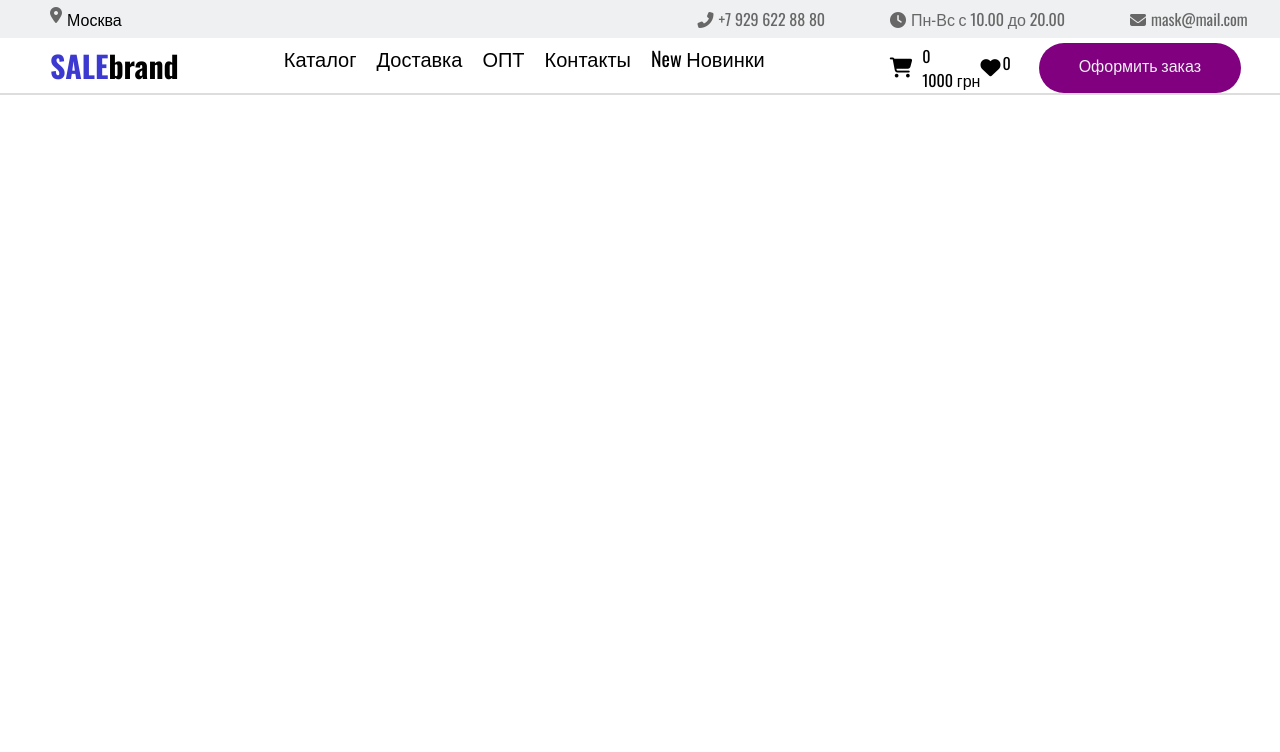
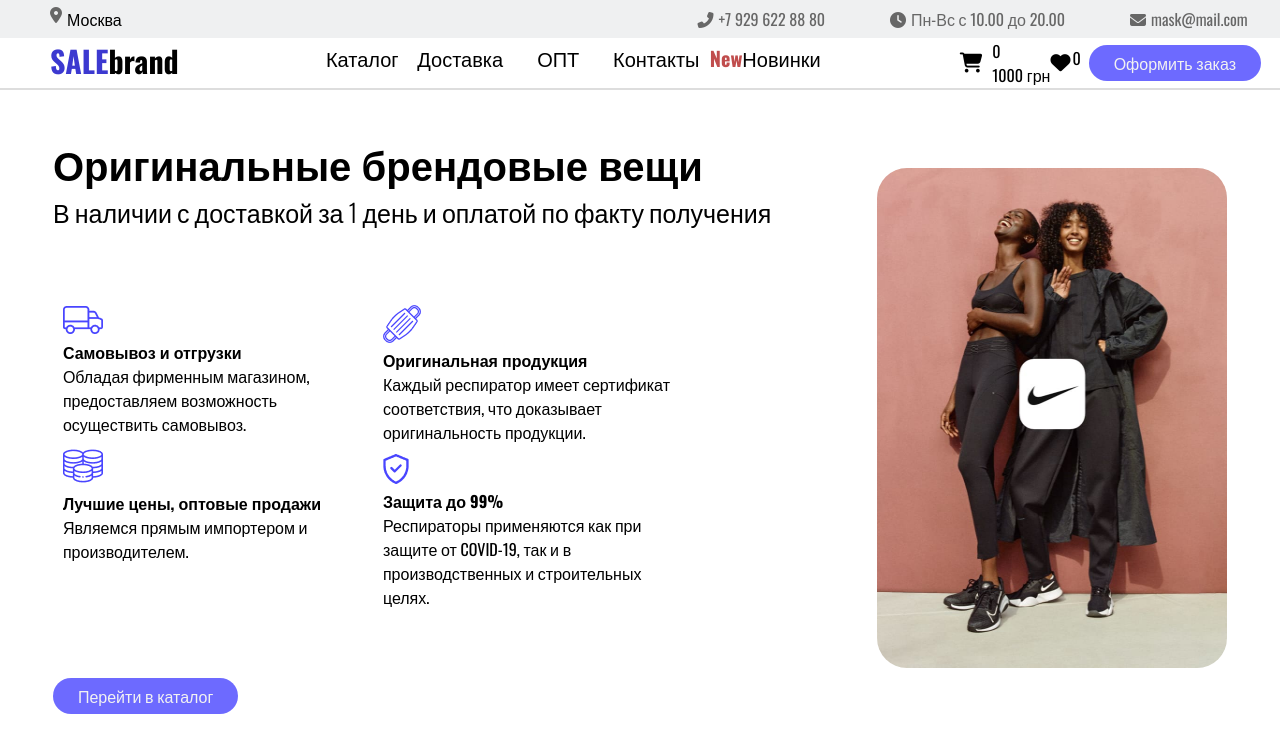
Before and after one commit to Flixalator/marketplace, a plain HTML site: page index.html in a window 1280 px wide. Drawn offline with nearby package versions, Linux system fonts and the light colour scheme.

Commit message:
create a main screen

```diff
--- a/css/index.css
+++ b/css/index.css
@@ -15,6 +15,12 @@
     background-color: #E5E5E7;
     width: 10px;
     height: 10px;
+}
+strong{
+    color: rgb(192, 77, 77);
+}
+h1{
+    font-size: 40px;
 }
 /* Contact panel */
 .about-us{
@@ -44,7 +50,6 @@
 nav{
     display: flex;
     flex-direction: row;
-    padding: 5px 0 0 0;
     justify-content: space-between;
     border-bottom: 2px solid #DDDDDD;
     font-size: 16px;
@@ -65,6 +70,7 @@ nav .logo span:last-child{
 }
 nav .pagination{
     height: 50px;
+    width: 40%;
 }
 nav .pagination ul{
     display: flex;
@@ -73,13 +79,18 @@ nav .pagination ul{
     height: 100%;
 }
 nav .pagination li {
-    margin-right: 20px;
     font-size: 20px;
     height: 100%;
-    transition: .2s;
+    padding: 5px;
+    transition: .1s;
+    width: 120px;
+    display: flex;
+    flex-direction: row;
+    justify-content: center;
 }
 nav .pagination li:hover {
     border-bottom: 2px solid #4945FF;
+    background: #f3f3f3;
     cursor: pointer;
 }
 nav .interface{
@@ -99,10 +110,48 @@ nav .interface .likes i{
     font-size: 20px;
 }
 nav .interface .order{
-    margin-left: 20px;
-    margin-right: 20px;
+    display: flex;
+    flex-direction: column;
+    justify-content: center;
+    cursor: pointer;
+}
+nav .interface .order span,
+section .info .show-catalog span{
+    background-color: #6d6aff;
     border-radius: 40px;
-    padding: 10px 40px;
-    background-color: purple;
-    color: #EFF0F1;
+    color:#f2f2f2;
+    padding: 6px 25px;
 }
+
+/* Main screen */
+section{
+    display: flex;
+    flex-direction: row;
+    align-items: center;
+    justify-content: space-around;
+    margin-top: 10px;
+    height: 80vh;
+}
+section .image img{
+    width: 350px;
+    height: 500px;
+    border-radius: 30px;
+}
+
+section .info{
+    display: flex;
+    flex-direction: column;
+    justify-content: space-around;
+    height: 100%;
+}
+section .info .title p{
+    font-size: 25px;
+    font-weight: 300;
+}
+section .info .suggestions{
+    display: flex;
+}
+section .info .row div{
+    width: 300px;
+    margin: 10px;
+}
--- a/index.html
+++ b/index.html
@@ -32,7 +32,7 @@
                     <li>Доставка</li>
                     <li>ОПТ</li>
                     <li>Контакты</li>
-                    <li><span>New</span> Новинки</li>
+                    <li><strong>New</strong> Новинки</li>
                 </ul>
             </div>
             <div class="interface">
@@ -57,7 +57,48 @@
             </div>
         </nav>
     </header>
-    <section></section>
+    <section>
+        <div class="info">
+            <div class="title">
+                <h1>Оригинальные брендовые вещи</h1>
+
+                <p>В наличии с доставкой за 1 день и оплатой по факту получения</p>
+            </div>
+            <div class="suggestions">
+                <div class="row">
+                    <div class="delivery">
+                        <img src="assets/icons/delivery.png" alt="#" srcset="">
+                        <h4>Самовывоз и отгрузки</h4>
+                        <p>Обладая фирменным магазином, предоставляем  возможность осуществить самовывоз.</p>
+                    </div>
+                    <div class="best-brice">
+                        <img src="assets/icons/coins.png" alt="" srcset="">
+                        <h4>Лучшие цены, оптовые продажи</h4>
+                        <p>Являемся прямым импортером
+                            и производителем.</p>
+                    </div>
+                </div>
+                <div class="row">
+                    <div class="original">
+                        <img src="assets/icons/mask.png" alt="" srcset="">
+                        <h4>Оригинальная продукция</h4>
+                        <p>Каждый респиратор имеет сертификат соответствия, что доказывает оригинальность продукции.</p>
+                    </div>
+                    <div class="security">
+                        <img src="assets/icons/security.png" alt="" srcset="">
+                        <h4>Защита до 99%</h4>
+                        <p>Респираторы применяются как при защите от COVID-19, так и в производственных и строительных целях.</p>
+                    </div>
+                </div>
+            </div>
+            <div class="show-catalog">
+                <span>Перейти в каталог</span>
+            </div>
+        </div>
+        <div class="image">
+            <img src="assets/img/preview.jpg" alt="preview">
+        </div>
+    </section>
     <footer></footer>
 </body>
 </html>
```
Also changed, not shown: assets/icons/coins.png (added), assets/icons/delivery.png (added), assets/icons/mask.png (added), assets/icons/security.png (added), assets/img/preview.jpg (added), js/index.js (added).
